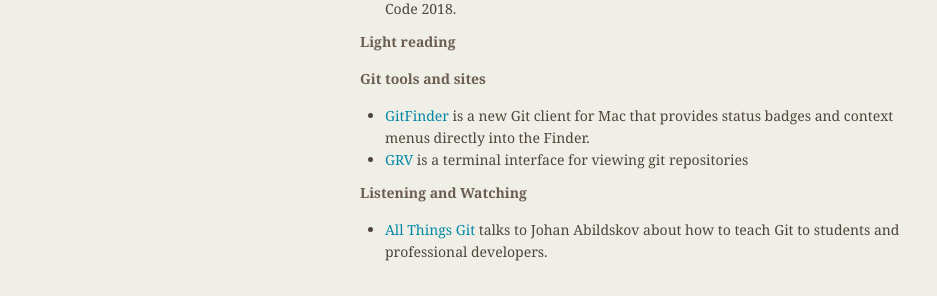
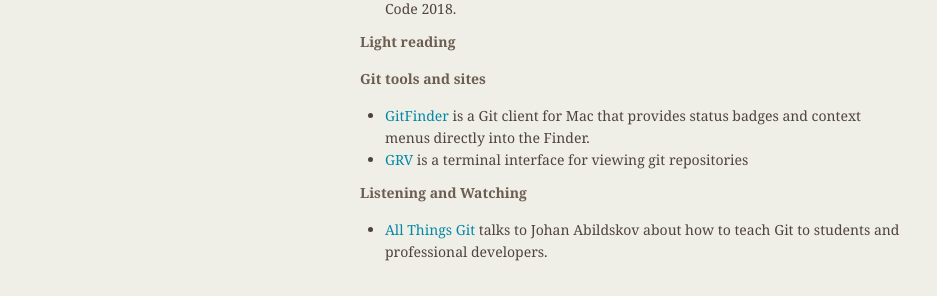
Before and after one commit to git/git.github.io, a Jekyll site: the page built from rev_news/drafts/edition-36.md, in a window 1280 px wide. Shown: the part 1477-1773 px from the top of the page, without its empty margins (174-1111 px from the left). Built offline with Jekyll 4.4.1, drawn with Linux system fonts in a browser that asks for light colours.

Commit message:
rn-36: remove 'new' as tool as already been talked about

```diff
--- a/rev_news/drafts/edition-36.md
+++ b/rev_news/drafts/edition-36.md
@@ -105,7 +105,7 @@
 
 __Git tools and sites__
 
-* [GitFinder](https://gitfinder.com) is a new Git client for Mac that provides status badges and context menus directly into the Finder.
+* [GitFinder](https://gitfinder.com) is a Git client for Mac that provides status badges and context menus directly into the Finder.
 * [GRV](https://github.com/rgburke/grv) is a terminal interface for viewing git repositories
 
 __Listening and Watching__
```
